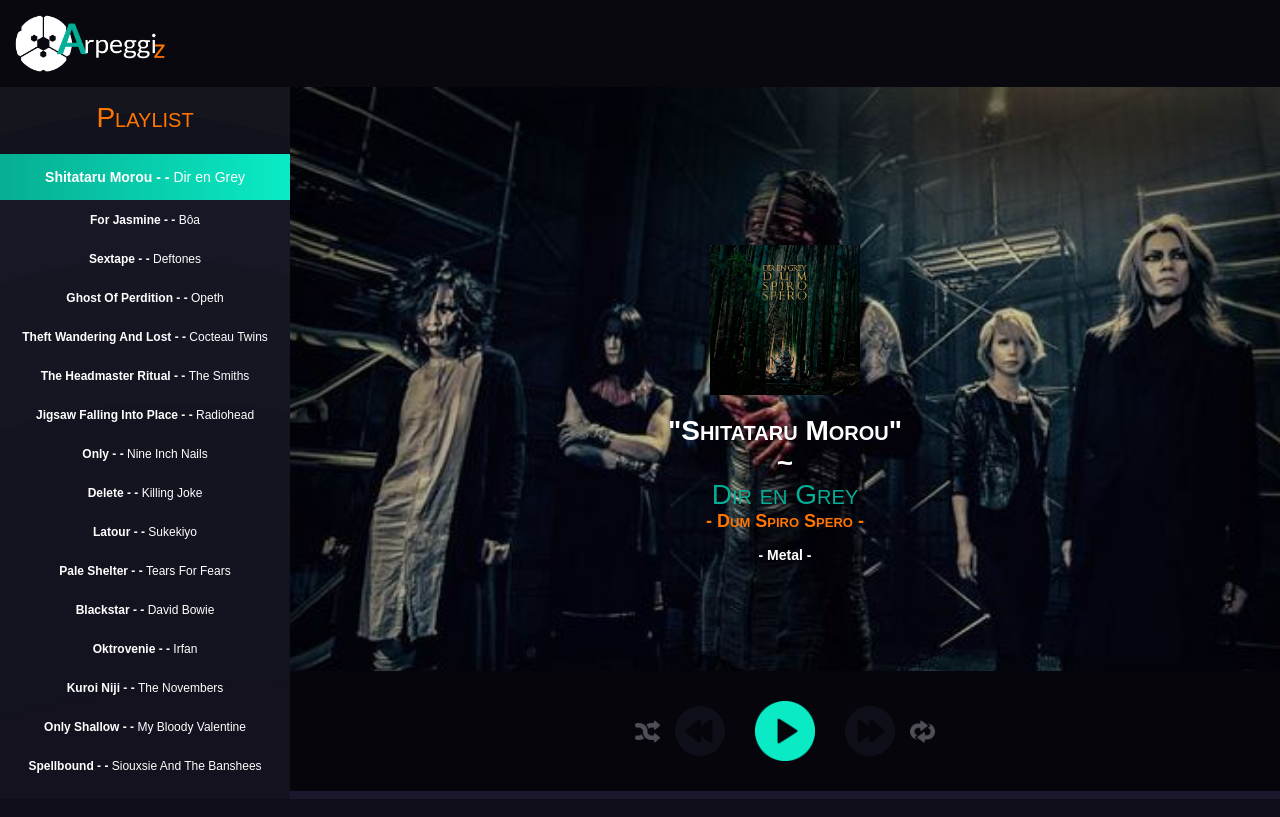
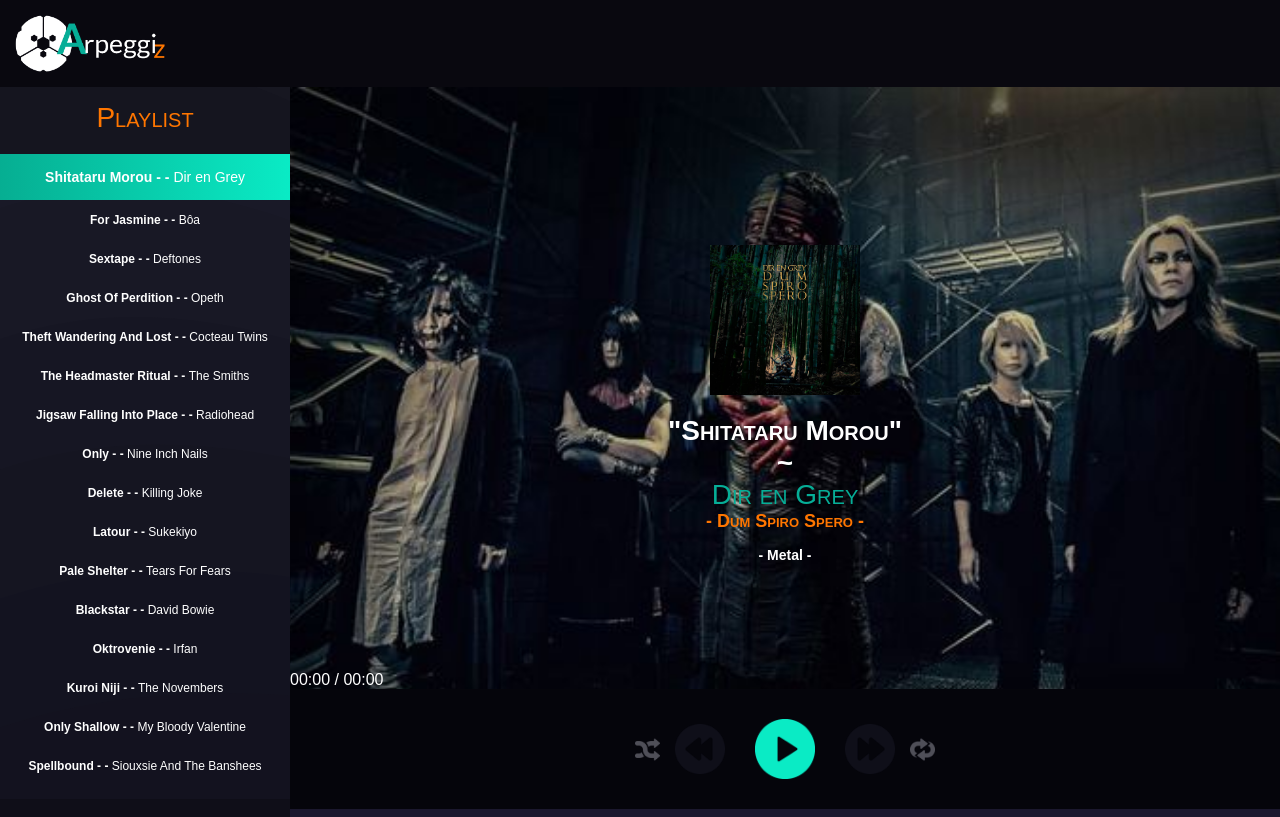
Before and after one commit to cassandra645/arpeggiz, a Vue app: page / in a window 1280 px wide. Built offline with nearby package versions, Linux system fonts and the light colour scheme.

Commit message:
Add a timer feature

```diff
--- a/src/App.vue
+++ b/src/App.vue
@@ -16,6 +16,9 @@
             </h2>
           </div>
         </section>
+        <section class="timer">
+         {{ turnSecondsToMinutes (player.currentTime) }} / {{ turnSecondsToMinutes (player.duration) }}
+        </section>
         <section class="controls">
           <img @click="shuffle" class="option shuffle" src="./assets/logos/shuffle.png" alt="">
           <img @click="previous" class="prev control" src="./assets/logos/previous.png" alt="previous controller">
@@ -25,7 +28,7 @@
           <img  @click="repeat" class="option repeat" src="./assets/logos/repeat.png" alt="">
         </section>
         <div class="sub-bar">
-          <div v-bind:style="{backgroundColor: progressBarColor, width: progressBarWidth}" class="progress-bar">{{ updateTime() }}</div>
+          <div v-bind:style="{backgroundColor: progressBarColor, width: progressBarWidth}" class="progress-bar">{{ updateProgressBar() }}</div>
         </div>
       </div>
       <section class="playlist scrollbar">
@@ -262,8 +265,23 @@
       }
     },
 
-    updateTime () {
+    updateProgressBar () {
       this.player.addEventListener('timeupdate', this.progressBar)
+    },
+
+    turnSecondsToMinutes (time) {
+      time = Number(time);
+      let minutes = Math.floor(time % 3600 / 60);
+      let seconds = Math.floor(time % 3600 % 60);
+
+      let minutesDisplay = this.timerDisplay(minutes);
+      let secondsDisplay = this.timerDisplay(seconds);
+      return minutesDisplay + ":" + secondsDisplay;
+    },
+
+    timerDisplay(timer) {
+      timer = timer > 0 ? (timer <= 9 ? "0" + timer : timer) : "00";
+      return timer;
     },
 
     pause () {
```
